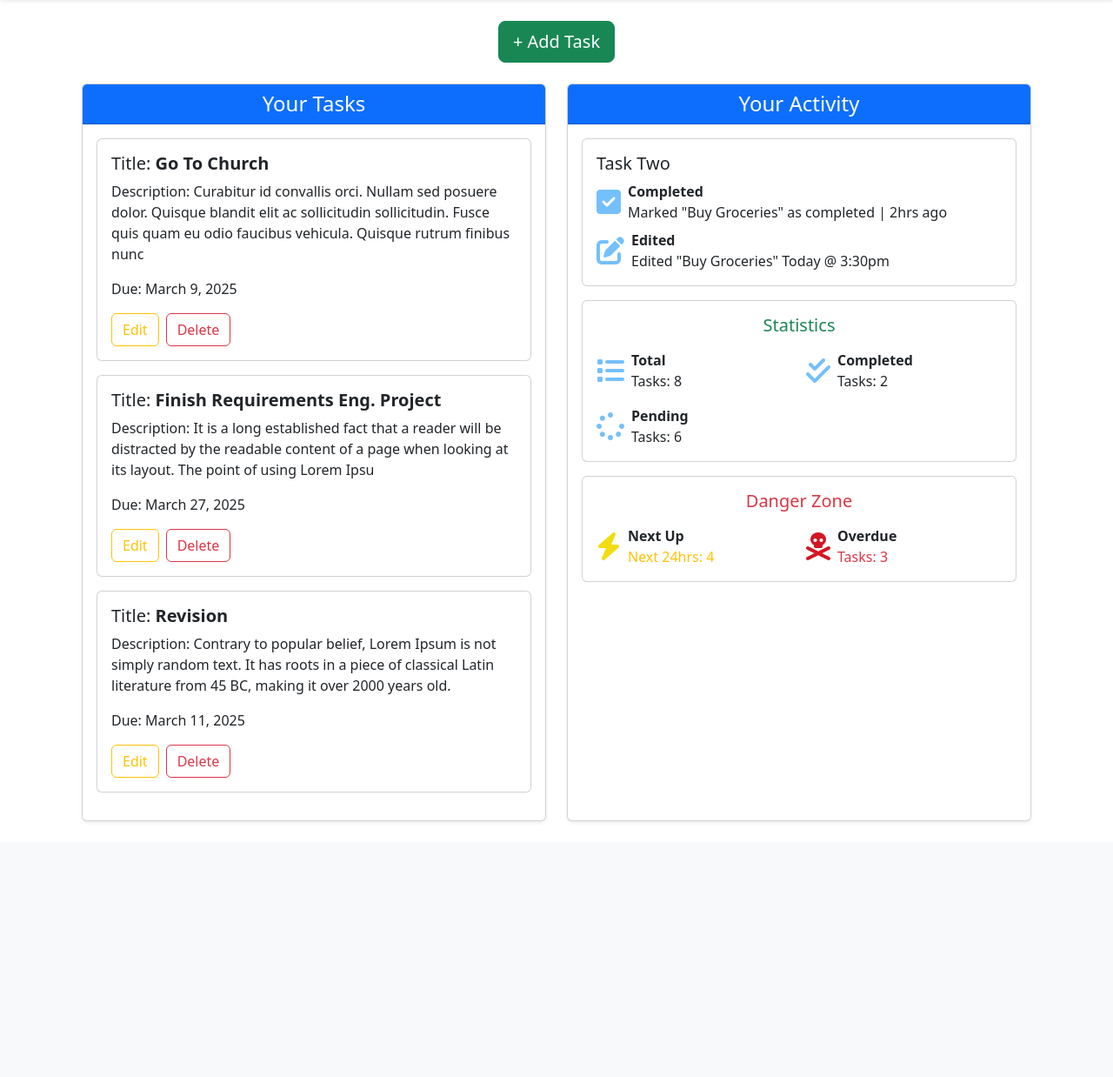
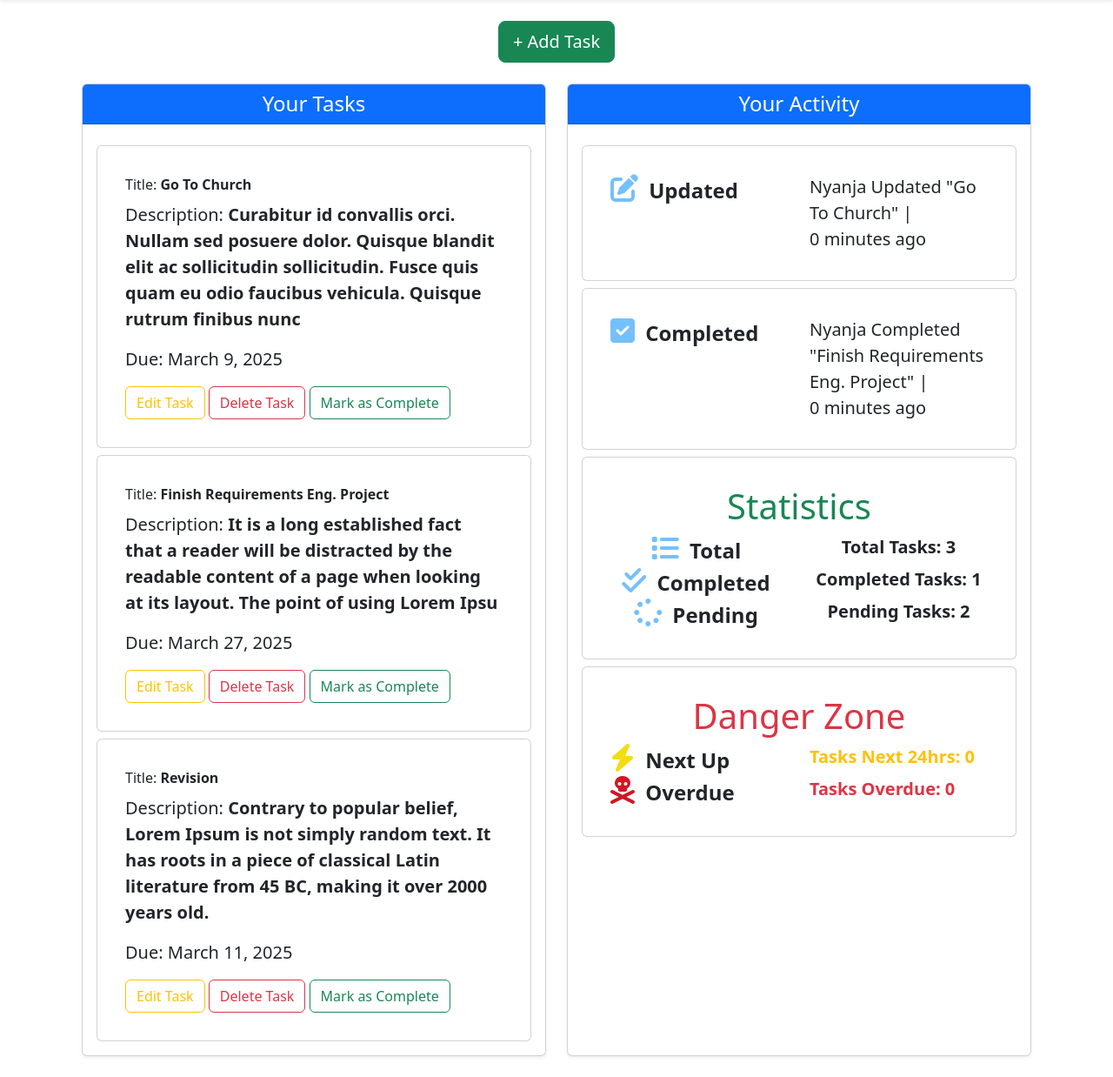
Before and after one commit to Nyanja23/R.E-Project, a Django app: page / in a window 1280 px wide. Shown: the part 66-1304 px from the top of the page at 87% size. Before the commit the page ends 1010 px from the top, so only its background shows below. Run offline with Django 5.2, Linux system fonts and the light colour scheme; a user stored in the database is signed in; data comes from the database, SQL or seed files in the repository; both versions use the stored data as it was after the commit; some libraries are stand-ins or nearby versions.

Commit message:
Added Your Activity Functionality, It Should Work

```diff
--- a/base/templates/base/index.html
+++ b/base/templates/base/index.html
@@ -18,19 +18,22 @@
                 </div>
                 <div class="card-body">
                     {% for task in tasks %}
-                        <div class="card mb-3">
-                            <div class="card-body">
-                                <h5 class="card-title">Title: <span class="fw-bold">{{task.title}}</span></h5>
-                                <p class="card-text">Description: <span class="fw-normal">{{task.description}}</span></p>
-                                <p class="card-text">Due: <span class="fw-normal">{{task.due_date}}</span></p>
-                                <div class="d-flex gap-2">
-                                    <a href="{% url 'edit-task' task.id %}" class="btn btn-outline-warning">Edit</a>
-                                    <a href="{% url 'delete-task' task.id %}" class="btn btn-outline-danger">Delete</a>
-                                </div>
+                    <div class="card mt-2 p-3">
+                        <div class="card-body">
+                            <div class="card-title">Title: <span class="fw-bold">{{task.title}}</span></div>
+                            <p class="card-text lead">Description: <span class="fw-bold">{{task.description}}</span></p>
+                            <p class="lead">Due: {{task.due_date}}</p>
+                            <div id="container-fluid">
+                                <a href="{% url 'edit-task' task.id %}" class="btn btn-outline-warning m-3 m-md-0">Edit Task</a>
+                                <a href="{% url 'delete-task' task.id %}" class="btn btn-outline-danger m-3 m-md-0">Delete Task</a>
+                                <!-- Add the "Mark as Complete" button -->
+                                <form action="{% url 'mark-task-complete' task.id %}" method="POST" style="display: inline;">
+                                    {% csrf_token %}
+                                    <button type="submit" class="btn btn-outline-success m-3 m-md-0">Mark as Complete</button>
+                                </form>
                             </div>
                         </div>
-                    {% empty %}
-                        <p class="text-muted text-center">No tasks yet.</p>
+                    </div>
                     {% endfor %}
                 </div>
             </div>
@@ -44,74 +47,86 @@
                 </div>
                 <div class="card-body">
                     <!-- Sample Activity -->
-                    <div class="card mb-3">
+                    {% for activity in activities %}
+                    <div class="card mt-2 p-3">
                         <div class="card-body">
-                            <h5 class="card-title">Task Two</h5>
-                            <div class="d-flex align-items-center mb-2">
-                                <i class="fa-solid fa-square-check fa-2x me-2" style="color: #74C0FC;"></i>
-                                <div>
-                                    <strong>Completed</strong>
-                                    <p class="mb-0">Marked "Buy Groceries" as completed | 2hrs ago</p>
+                            <div class="row activity">
+                                <div class="col">
+                                    <!-- Add an icon based on the action -->
+                                    {% if activity.action == "Completed" %}
+                                    <i class="icon fa-solid fa-square-check fa-2x" style="color: #74C0FC;"></i>
+                                    {% elif activity.action == "Updated" %}
+                                    <i class="fa-solid fa-pen-to-square fa-2x" style="color: #74C0FC;"></i>
+                                    {% elif activity.action == "Created" %}
+                                    <i class="fa-solid fa-plus fa-2x" style="color: #74C0FC;"></i>
+                                    {% elif activity.action == "Deleted" %}
+                                    <i class="fa-solid fa-trash fa-2x" style="color: #74C0FC;"></i>
+                                    {% endif %}
+                                    <span class="mx-2 fw-bold fs-4">{{ activity.action }}</span>
                                 </div>
-                            </div>
-                            <div class="d-flex align-items-center">
-                                <i class="fa-solid fa-pen-to-square fa-2x me-2" style="color: #74C0FC;"></i>
-                                <div>
-                                    <strong>Edited</strong>
-                                    <p class="mb-0">Edited "Buy Groceries" Today @ 3:30pm</p>
+                                <div class="col">
+                                    <p class="card-text lead">{{ activity.user.name }} {{ activity.action }} "{{ activity.task.title }}" | {{ activity.timestamp|timesince }} ago</p>
                                 </div>
                             </div>
                         </div>
                     </div>
+                    {% endfor %}
 
                     <!-- Statistics -->
-                    <div class="card mb-3">
+                    <div class="card mt-2 p-3">
                         <div class="card-body">
-                            <h3 class="h5 text-center text-success mb-3">Statistics</h3>
-                            <div class="row g-3">
-                                <div class="col-6 d-flex align-items-center">
-                                    <i class="fa-sharp fa-solid fa-list fa-2x me-2" style="color: #74C0FC;"></i>
-                                    <div>
-                                        <strong>Total</strong>
-                                        <p class="mb-0">Tasks: 8</p>
+                            <div class="text-center">
+                                <h1 class="fw-lighter text-center text-success">Statistics</h1>
+                                <div class="row">
+                                    <div class="col">
+                                        <i class="fa-sharp fa-solid fa-list fa-2x" style="color: #74C0FC;"></i>
+                                        <span class="mx-2 fw-bold fs-4">Total</span>
+                                    </div>
+                                    <div class="col">
+                                        <p class="card-text lead fw-bold">Total Tasks: {{ total_tasks }}</p>
                                     </div>
                                 </div>
-                                <div class="col-6 d-flex align-items-center">
-                                    <i class="fa-solid fa-check-double fa-2x me-2" style="color: #74C0FC;"></i>
-                                    <div>
-                                        <strong>Completed</strong>
-                                        <p class="mb-0">Tasks: 2</p>
+                                <div class="row">
+                                    <div class="col">
+                                        <i class="fa-solid fa-check-double fa-2x" style="color: #74C0FC;"></i>
+                                        <span class="mx-2 fw-bold fs-4">Completed</span>
+                                    </div>
+                                    <div class="col">
+                                        <p class="card-text lead fw-bold">Completed Tasks: {{ completed_tasks }}</p>
                                     </div>
                                 </div>
-                                <div class="col-6 d-flex align-items-center">
-                                    <i class="fa-solid fa-spinner fa-2x me-2" style="color: #74C0FC;"></i>
-                                    <div>
-                                        <strong>Pending</strong>
-                                        <p class="mb-0">Tasks: 6</p>
+                                <div class="row">
+                                    <div class="col">
+                                        <i class="fa-solid fa-spinner fa-2x" style="color: #74C0FC;"></i>
+                                        <span class="mx-2 fw-bold fs-4">Pending</span>
+                                    </div>
+                                    <div class="col">
+                                        <p class="card-text lead fw-bold">Pending Tasks: {{ pending_tasks }}</p>
                                     </div>
                                 </div>
                             </div>
                         </div>
                     </div>
-
                     <!-- Danger Zone -->
-                    <div class="card">
+                    <div class="card mt-2 p-3">
                         <div class="card-body">
-                            <h3 class="h5 text-center text-danger mb-3">Danger Zone</h3>
-                            <div class="row g-3">
-                                <div class="col-6 d-flex align-items-center">
-                                    <i class="fa-solid fa-bolt fa-2x me-2" style="color: #f3dc0f;"></i>
-                                    <div>
-                                        <strong>Next Up</strong>
-                                        <p class="mb-0 text-warning">Next 24hrs: 4</p>
-                                    </div>
+                            <h1 class="fw-lighter text-center text-danger">Danger Zone</h1>
+                            <div class="row">
+                                <div class="col">
+                                    <i class="fa-solid fa-bolt fa-2x" style="color: #f3dc0f;"></i>
+                                    <span class="mx-2 fw-bold fs-4">Next Up</span>
                                 </div>
-                                <div class="col-6 d-flex align-items-center">
-                                    <i class="fa-solid fa-skull-crossbones fa-2x me-2" style="color: #d31625;"></i>
-                                    <div>
-                                        <strong>Overdue</strong>
-                                        <p class="mb-0 text-danger">Tasks: 3</p>
-                                    </div>
+                                <div class="col">
+                                    <p class="card-text lead fw-bold text-warning">Tasks Next 24hrs: {{ next_up_tasks }}</p>
+                                </div>
+                            </div>
+                            <div class="row">
+                                <div class="col">
+                                    <i class="fa-solid fa-skull-crossbones fa-2x" style="color: #d31625;"></i>
+                                    <span class="mx-2 fw-bold fs-4">Overdue</span>
+                                </div>
+                                <div class="col">
+                                    <p class="card-text lead fw-bold text-danger">Tasks Overdue: {{ overdue_tasks }}</p>
                                 </div>
                             </div>
                         </div>
--- a/base/urls.py
+++ b/base/urls.py
@@ -10,4 +10,5 @@ urlpatterns = [
     path('logout/',views.user_logout,name="logout"),
     path('register/',views.register,name="register"),
     path('edit-profile/', views.edit_profile_view, name='edit-profile'),
+     path('mark-task-complete/<int:pk>/', views.mark_task_complete, name='mark-task-complete')
 ]
--- a/base/views.py
+++ b/base/views.py
@@ -4,23 +4,64 @@ from .forms import TaskForm, UserForm
 from django.contrib.auth import authenticate,login,logout
 from django.contrib import messages
 from django.contrib.auth.decorators import login_required
+from django.shortcuts import get_object_or_404
+from django.urls import reverse
+from django.utils import timezone
+from datetime import timedelta
 
+# import Q for search
 
 
 def home(request):
-    tasks = Task.objects.all()
-    context = {"tasks":tasks}
-    return render(request,'base/index.html',context)
+    tasks = Task.objects.filter(user=request.user)
+    activities = TaskActivity.objects.filter(user=request.user).order_by('-timestamp')[:5]
+
+    # put the handle search here
+
+
+    # Calculate statistics
+    total_tasks = tasks.count()
+    completed_tasks = tasks.filter(completed=True).count()
+    pending_tasks = total_tasks - completed_tasks
+
+    # Calculate "Next Up" tasks (due in the next 24 hours)
+    now = timezone.now()
+    next_24_hours = now + timedelta(hours=24)
+    next_up_tasks = tasks.filter(due_date__range=[now, next_24_hours], completed=False).count()
+
+    # Calculate "Overdue" tasks
+    overdue_tasks = tasks.filter(due_date__lt=now, completed=False).count()
+
+    context = {
+        "tasks": tasks,
+        "activities": activities,
+        "total_tasks": total_tasks,
+        "completed_tasks": completed_tasks,
+        "pending_tasks": pending_tasks,
+        "next_up_tasks": next_up_tasks,
+        "overdue_tasks": overdue_tasks,
+    }
+    return render(request, 'base/index.html', context)
 
 def add_task(request):
     form = TaskForm()
-    context = {"form":form}
     if request.method == 'POST':
         form = TaskForm(request.POST)
         if form.is_valid():
-            form.save()
+            task = form.save(commit=False)
+            task.user = request.user  # Assign the task to the logged-in user
+            task.save()
+
+            # Log the activity
+            TaskActivity.objects.create(
+                user=request.user,
+                task=task,
+                action="Created"
+            )
+
             return redirect('home')
-    return render(request,'base/create_task.html',context)
+    context = {"form": form}
+    return render(request, 'base/create_task.html', context)
 
 def delete_task(request,pk):
     task = Task.objects.get(id=pk)
@@ -30,16 +71,24 @@ def delete_task(request,pk):
         return redirect('home')
     return render(request,'base/delete_task.html',context)
 
-def edit_task(request,pk):
+def edit_task(request, pk):
     task = Task.objects.get(id=pk)
     form = TaskForm(instance=task)
-    context = {"form":form}
     if request.method == 'POST':
-        form = TaskForm(request.POST,instance=task)
+        form = TaskForm(request.POST, instance=task)
         if form.is_valid():
-            form.save()
+            task = form.save()
+
+            # Log the activity
+            TaskActivity.objects.create(
+                user=request.user,
+                task=task,
+                action="Updated"
+            )
+
             return redirect('home')
-    return render(request,'base/create_task.html',context)
+    context = {"form": form}
+    return render(request, 'base/create_task.html', context)
 
 
 #login page
@@ -89,3 +138,24 @@ def edit_profile_view(request):
     else:
         form = UserForm(instance=profile)
     return render(request, 'edit_profile.html', {'form': form})
+
+def mark_task_complete(request, pk):
+    task = get_object_or_404(Task, id=pk)
+
+    if request.method == 'POST':
+        # Mark the task as complete
+        task.completed = True
+        task.save()
+
+        # Log the activity in TaskActivity
+        TaskActivity.objects.create(
+            user=request.user,
+            task=task,
+            action="Completed"
+        )
+
+        # Redirect back to the home page
+        return redirect('home')
+
+    # If it's not a POST request, redirect to home
+    return redirect('home')
--- a/templates/main.html
+++ b/templates/main.html
@@ -24,10 +24,10 @@
     <!-- Home Link -->
     <a class="navbar-brand fw-bold" href="/">Home</a>
 
-    <!-- Search Form -->
+    <!-- Search Form  add variables for action, and value for input field-->
     <div class="mx-auto" style="max-width: 500px;">
-        <form class="d-flex" method="get" role="search">
-            <input class="form-control me-2" type="search" placeholder="Search for tasks..." aria-label="Search">
+        <form class="d-flex" method="get" role="search" action="">
+            <input class="form-control me-2" name="q" type="search" placeholder="Search for tasks..." aria-label="Search" value="">
             <button class="btn btn-primary" type="submit">Search</button>
         </form>
     </div>
```
Also changed, not shown: db.sqlite3.
